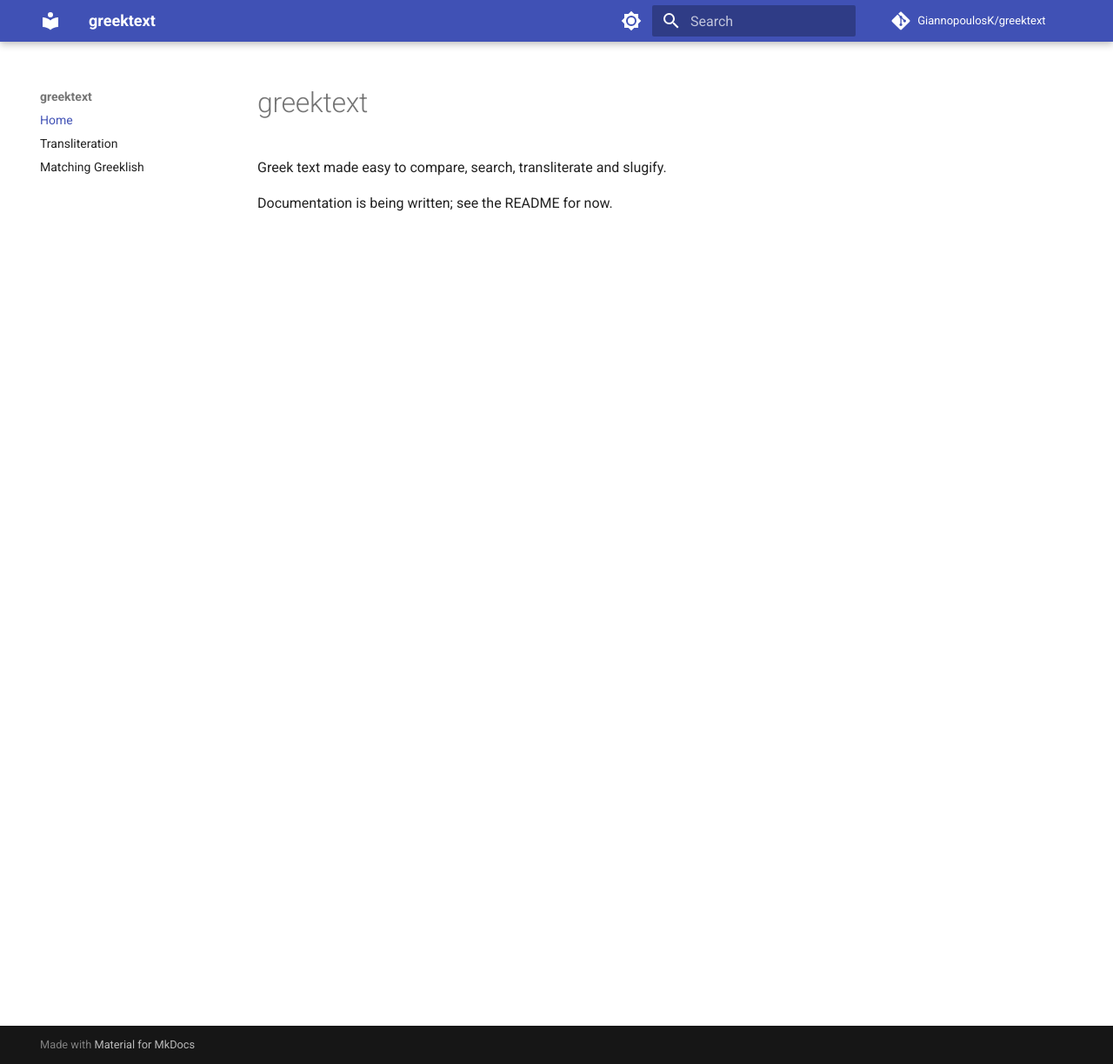
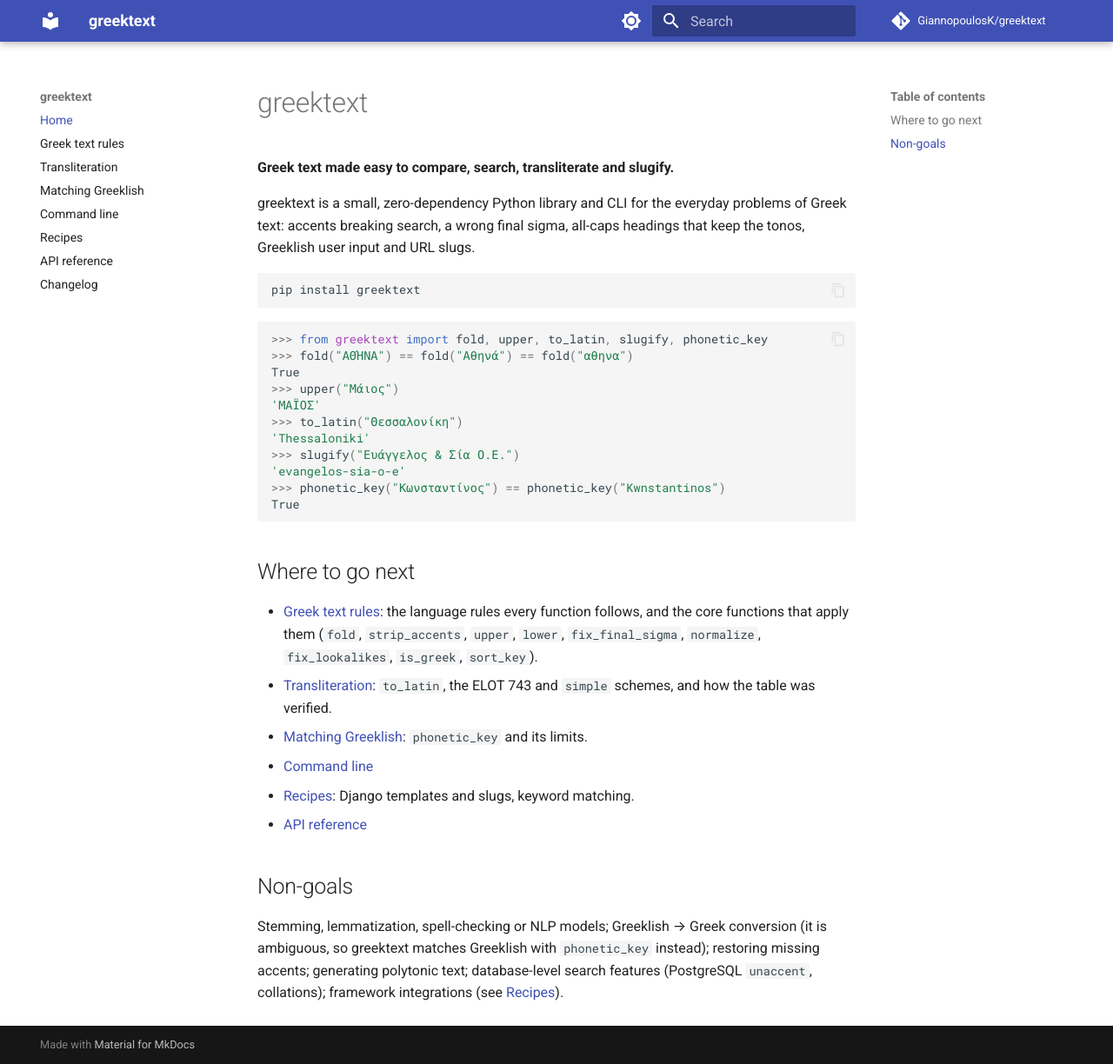
Before and after one commit to GiannopoulosK/greektext, an MkDocs documentation site: the page built from docs/index.md, in a window 1280 px wide and 1224 px high. Shown: the whole window at 87% size. Built offline with MkDocs 1.6.1 and Material for MkDocs 9.7.7, drawn with Linux system fonts in a browser that asks for light colours; comment, search, counter and statistics services are not loaded.

Commit message:
Write the documentation site: rules, CLI, recipes and API reference

````diff
--- a/docs/index.md
+++ b/docs/index.md
@@ -1,5 +1,45 @@
 # greektext
 
-Greek text made easy to compare, search, transliterate and slugify.
+**Greek text made easy to compare, search, transliterate and slugify.**
 
-Documentation is being written; see the README for now.
+greektext is a small, zero-dependency Python library and CLI for the everyday problems of Greek
+text: accents breaking search, a wrong final sigma, all-caps headings that keep the tonos,
+Greeklish user input and URL slugs.
+
+```bash
+pip install greektext
+```
+
+```python
+>>> from greektext import fold, upper, to_latin, slugify, phonetic_key
+>>> fold("ΑΘΉΝΑ") == fold("Αθηνά") == fold("αθηνα")
+True
+>>> upper("Μάιος")
+'ΜΑΪΟΣ'
+>>> to_latin("Θεσσαλονίκη")
+'Thessaloniki'
+>>> slugify("Ευάγγελος & Σία Ο.Ε.")
+'evangelos-sia-o-e'
+>>> phonetic_key("Κωνσταντίνος") == phonetic_key("Kwnstantinos")
+True
+
+```
+
+## Where to go next
+
+- [Greek text rules](rules.md): the language rules every function follows, and the core
+  functions that apply them (`fold`, `strip_accents`, `upper`, `lower`, `fix_final_sigma`,
+  `normalize`, `fix_lookalikes`, `is_greek`, `sort_key`).
+- [Transliteration](transliteration.md): `to_latin`, the ELOT 743 and `simple` schemes, and how
+  the table was verified.
+- [Matching Greeklish](phonetic.md): `phonetic_key` and its limits.
+- [Command line](cli.md)
+- [Recipes](recipes.md): Django templates and slugs, keyword matching.
+- [API reference](api.md)
+
+## Non-goals
+
+Stemming, lemmatization, spell-checking or NLP models; Greeklish → Greek conversion (it is
+ambiguous, so greektext matches Greeklish with `phonetic_key` instead); restoring missing
+accents; generating polytonic text; database-level search features (PostgreSQL `unaccent`,
+collations); framework integrations (see [Recipes](recipes.md)).
--- a/mkdocs.yml
+++ b/mkdocs.yml
@@ -23,8 +23,14 @@ theme:
 
 nav:
   - Home: index.md
+  - Greek text rules: rules.md
   - Transliteration: transliteration.md
   - Matching Greeklish: phonetic.md
+  - Command line: cli.md
+  - Recipes: recipes.md
+  - API reference: api.md
+  - Changelog: changelog.md
+
 markdown_extensions:
   - admonition
   - tables
@@ -32,6 +38,8 @@ markdown_extensions:
       permalink: true
   - pymdownx.highlight
   - pymdownx.superfences
+  - pymdownx.snippets:
+      check_paths: true
 
 plugins:
   - search
````
Also changed, not shown: docs/api.md (added, +21 -0 lines), docs/changelog.md (added, +1 -0 lines), docs/cli.md (added, +47 -0 lines), docs/recipes.md (added, +93 -0 lines), docs/rules.md (added, +119 -0 lines).
